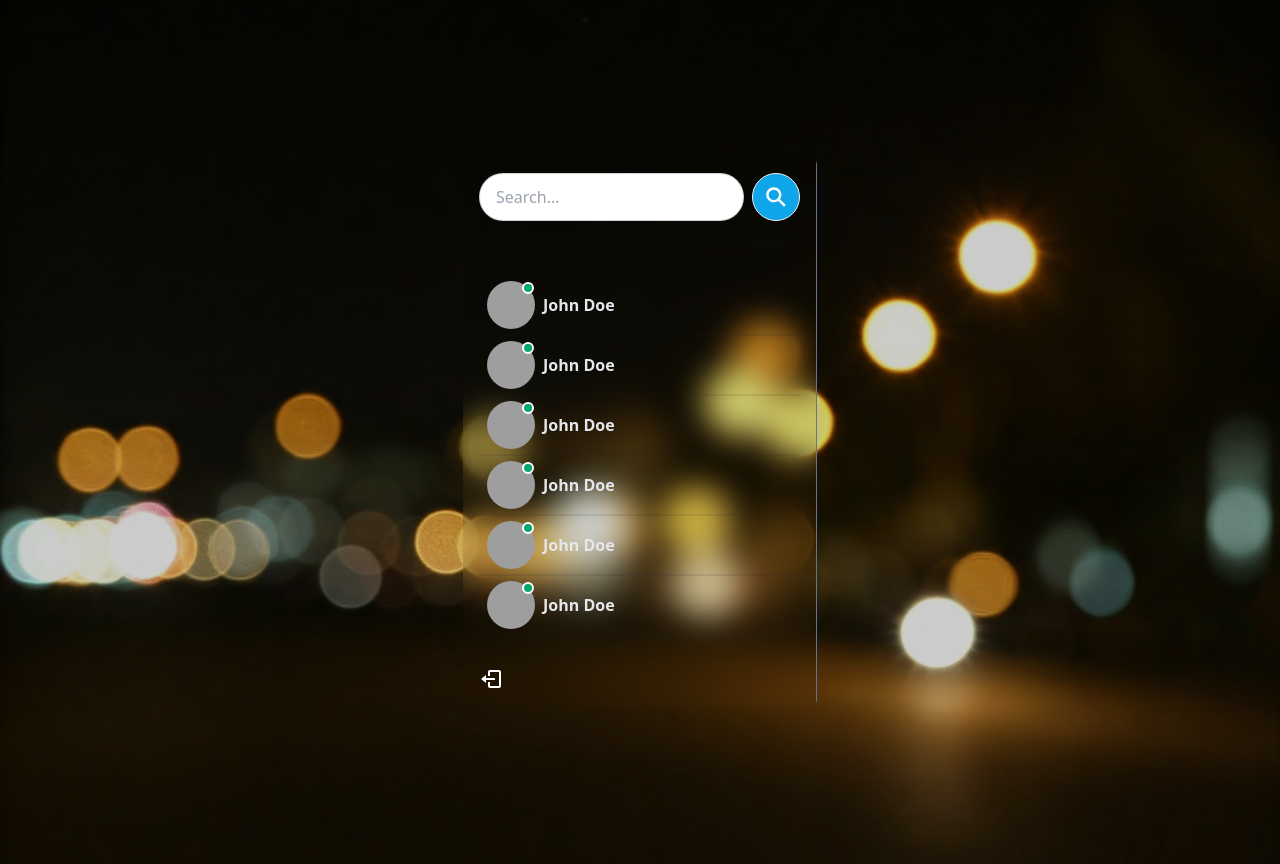
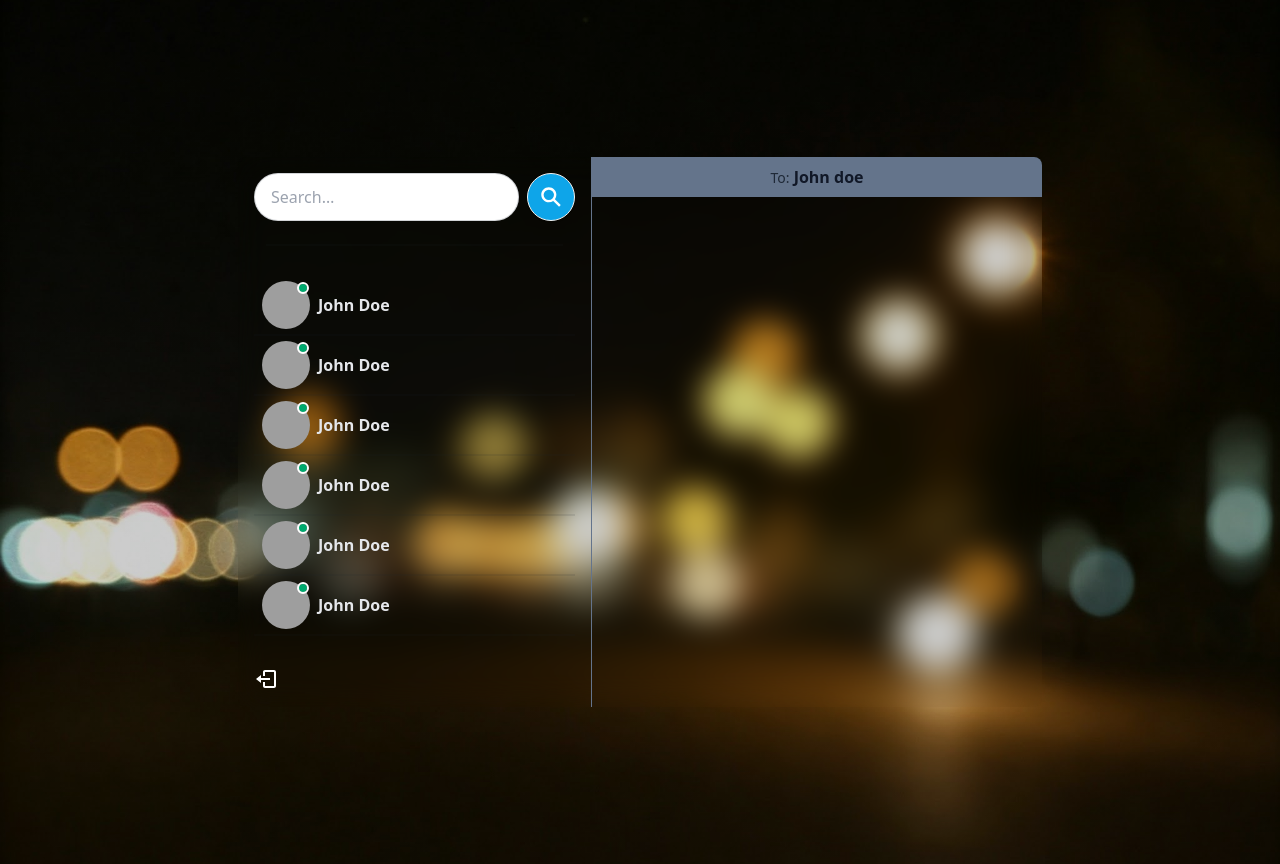
Before and after one commit to LionelP1/chat-app, a React (Vite) app in the folder frontend/: page / in a window 1280 px wide. Built offline with nearby package versions, Linux system fonts and the light colour scheme; grey boxes are pictures that could not be loaded.

Commit message:
Created messageContainer component

```diff
--- /dev/null
+++ b/frontend/src/components/messages/MessageContainer.jsx
@@ -0,0 +1,19 @@
+// import MessageInput from "./MessageInput";
+// import Messages from "./Messages";
+
+const MessageContainer = () => {
+	return (
+		<div className='md:min-w-[450px] flex flex-col'>
+			<>
+				{/* Header */}
+				<div className='bg-slate-500 px-4 py-2 mb-2'>
+					<span className='label-text'>To:</span> <span className='text-gray-900 font-bold'>John doe</span>
+				</div>
+
+				{/* <Messages />
+				<MessageInput /> */}
+			</>
+		</div>
+	);
+};
+export default MessageContainer;
--- a/frontend/src/pages/home/Home.jsx
+++ b/frontend/src/pages/home/Home.jsx
@@ -1,11 +1,12 @@
 import React from 'react'
 import SideBar from '../../components/sidebar/SideBar';
+import MessageContainer from '../../components/messages/MessageContainer';
 
 const Home = () => {
 	return (
 		<div className='flex sm:h-[450px] md:h-[550px] rounded-lg overflow-hidden bg-gray-400 bg-clip-padding backdrop-filter backdrop-blur-lg bg-opacity-0'>
 			<SideBar />
-      {/* <MessageContainer /> */}
+      <MessageContainer />
     </div>
 	);
 };
```
